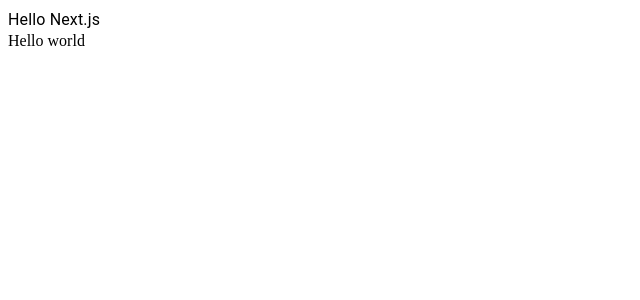
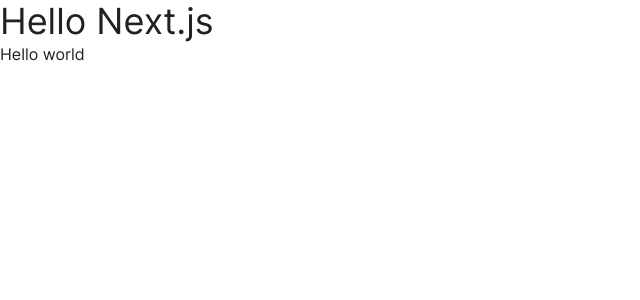
Before and after one commit to Golden-City-Model-Management/GCMM, a Next.js app in the folder client/: page / in a window 1280 px wide. Shown: the top 300 px of the page, without its empty margins (0-640 px from the left). Built offline with nearby package versions, Linux system fonts and the light colour scheme.

Commit message:
more setup for mui-theme

```diff
--- a/client/pages/_app.tsx
+++ b/client/pages/_app.tsx
@@ -1,5 +1,6 @@
 import '../styles/globals.css'
 import type { AppProps } from 'next/app'
+import CssBaseline from '@mui/material/CssBaseline';
 import { ThemeProvider } from '@mui/material/styles'
 import theme from '../styles/theme'
 
@@ -7,9 +8,12 @@
 function MyApp({ Component, pageProps }: AppProps) {
 
   return(
+  <>
     <ThemeProvider theme={theme}>
+     <CssBaseline enableColorScheme  />
      <Component {...pageProps} />
     </ThemeProvider>
+  </>
   )
 }
 
--- a/client/pages/index.tsx
+++ b/client/pages/index.tsx
@@ -6,7 +6,7 @@
 
   return (
     <div>
-      <Typography  >Hello Next.js</Typography>
+      <Typography variant='h1' >Hello Next.js</Typography>
       Hello world
     </div>
   )
--- a/client/styles/theme.ts
+++ b/client/styles/theme.ts
@@ -18,51 +18,79 @@
       contrastText: '#00000066',
     },
   },
-  // typography(palette) {
-  //   return {
-  //     fontFamily: 'Inter, sans-serif',
-  //     fontSize: 14,
-  //     fontWeightRegular: 400,
-  //     fontWeightMedium: 500,
-  //     fontWeightBold: 700,
-  //     h1: {
-  //       fontSize: '2.25rem',
-  //       fontWeight: 400,
-  //       lineHeight: 1.2,
-  //       color: palette.text.primary,
-  //     },
-  //     h2: {
-  //       fontSize: '2rem',
-  //       fontWeight: 300,
-  //       lineHeight: 1.2,
-  //       color: palette.text.primary,
-  //     },
-  //     h3: {
-  //       fontSize: '1.75rem',
-  //       fontWeight: 300,
-  //       lineHeight: 1.2,
-  //       color: palette.text.primary,
-  //     },
-  //     h4: {
-  //       fontSize: '1.5rem',
-  //       fontWeight: 300,
-  //       lineHeight: 1.2,
-  //       color: palette.text.primary,
-  //     },
-  //     h5: {
-  //       fontSize: '1.25rem',
-  //       fontWeight: 300,
-  //       lineHeight: 1.2,
-  //       color: palette.text.primary,
-  //     },
-  //     h6: {
-  //       fontSize: '1rem',
-  //       fontWeight: 300,
-  //       lineHeight: 1.2,
-  //       color: palette.text.primary,
-  //     }
-  //   };
-  // },
+  typography(palette) {
+    return {
+      fontFamily: 'Inter, sans-serif',
+      fontSize: 14,
+      fontWeightRegular: 400,
+      fontWeightMedium: 500,
+      fontWeightBold: 700,
+      largHeading: {
+        fontSize: '2.5rem',
+        fontWeight: 400,
+        color: palette.text.primary,
+      },
+      h1: {
+        fontSize: '2.25rem',
+        fontWeight: 400,
+        color: palette.text.primary,
+      },
+      h2: {
+        fontSize: '2rem',
+        fontWeight: 500,
+        color: palette.text.primary,
+      },
+      h3: {
+        fontSize: '1.875rem',
+        fontWeight: 500,
+        color: palette.text.primary,
+      },
+      h4: {
+        fontSize: '1.75rem',
+        fontWeight: 500,
+        color: palette.text.primary,
+      },
+      h5: {
+        fontSize: '1.625rem',
+        fontWeight: 500,
+        color: palette.text.primary,
+      },
+      h6: {
+        fontSize: '1.5rem',
+        fontWeight: 500,
+        color: palette.text.primary,
+      }
+    };
+  },
+  breakpoints: {
+   values: {
+      sm: 600,
+      md: 900,
+      lg: 1200,
+      xl: 1700,
+   }
+  },
+  components: {
+    MuiCssBaseline: {
+      styleOverrides: {
+        "*, *::before, *::after": {
+          boxSizing: "border-box",
+        },
+        html: {
+          fontSize: "62.5%",
+          '@media (min-width: 600px)': {
+            fontSize: "75%",
+          },
+          '@media (min-width: 900px)': {
+            fontSize: "100%",
+          },
+          '@media (min-width: 1700px)': {
+            fontSize: "115%",
+          }
+        },
+      },
+    },
+  }
 })
 
 export default theme
--- a/client/theme.d.ts
+++ b/client/theme.d.ts
@@ -13,5 +13,8 @@
   interface CustomThemeOptions extends ThemeOptions {
 
   }
+  interface BreakpointOverrides {
+    xs: false;
+  }
   export function createTheme(options?: CustomThemeOptions): CustomTheme;
 }
```
